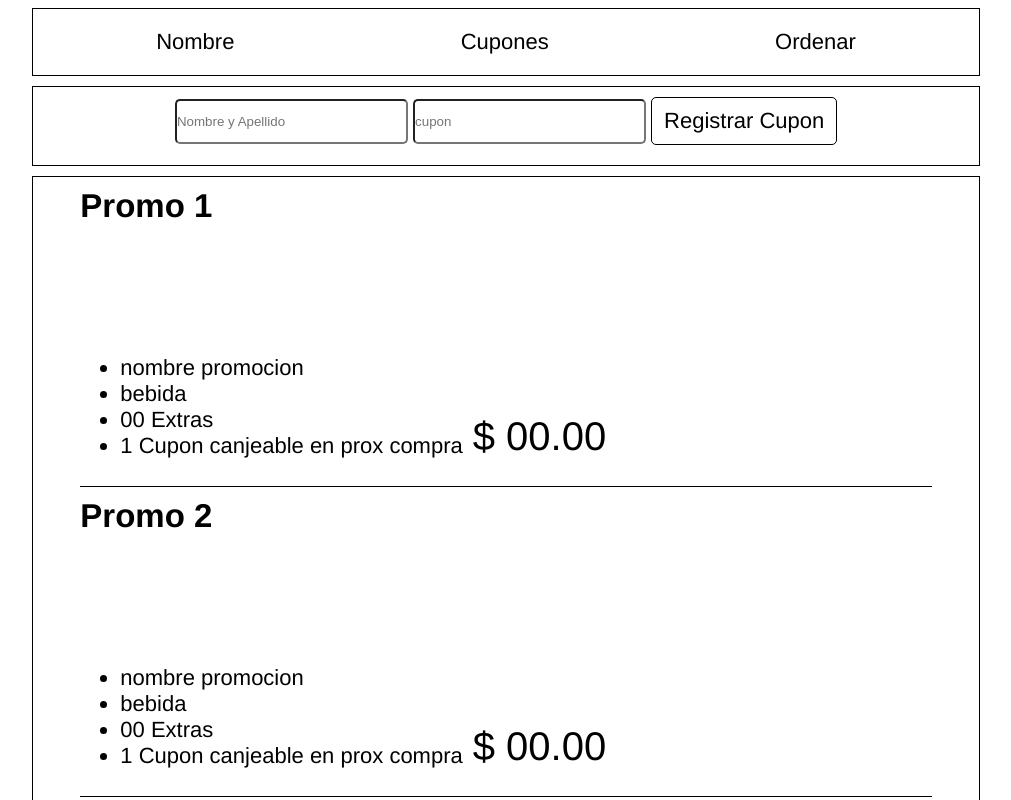
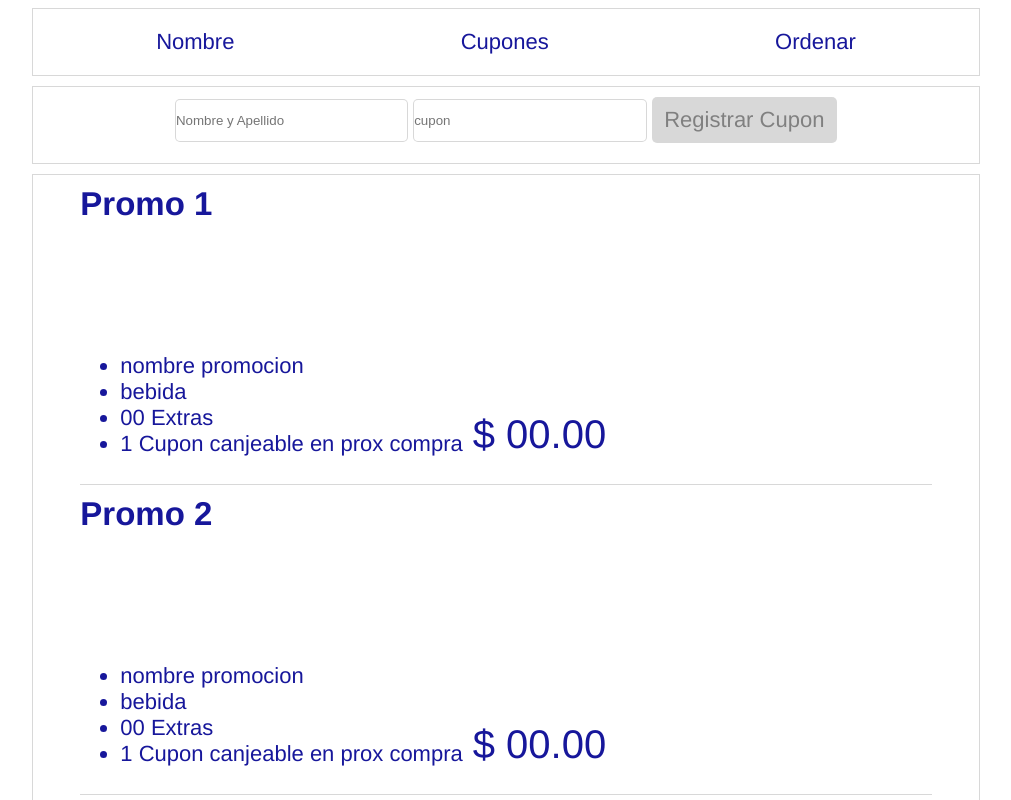
Before and after one commit to JoseLibrado/la_casa, a website built with webpack: page src/index.html in a window 1280 px wide. Both pictures are taken after a click on the link "Cupones". Shown: the top 800 px of the page, without its empty margins (134-1145 px from the left). Built offline with nearby package versions, Linux system fonts and the light colour scheme.

Commit message:
agregando estilos, en progreso

```diff
--- a/src/css/componentes.css
+++ b/src/css/componentes.css
@@ -1,3 +1,9 @@
+:root {
+    --lineas: rgba(201, 201, 201, 0.719);
+    --letras: rgb(23, 23, 155);
+    --fondo: rgba(255, 255, 255, 0.823);
+}
+
 html {
     box-sizing: border-box;
   }
@@ -7,7 +13,9 @@ html {
 html {
     font-size: 62.5%; /*  Esto equivale 10px = 1rem */
 }
-body { color: black; font-family: 'Franklin Gothic Medium', 'Arial Narrow', Arial, sans-serif;}
+body {
+    color: var(--letras);
+    font-family: 'Franklin Gothic Medium', 'Arial Narrow', Arial, sans-serif;}
 /* Gloables */
 .contenedor {
     width: 75%;
@@ -18,8 +26,9 @@ body { color: black; font-family: 'Franklin Gothic Medium', 'Arial Narrow', Aria
 }
 a{
     text-decoration: none;
-    color: black;
     margin: 0;
+    color: var(--letras);
+
 }
 p, h1,h2,h3 {
     margin: 0;
@@ -28,11 +37,13 @@ select {
     margin: 1rem 0;
 }
 select, input{
+    border: 1px solid var(--lineas);
     padding: .5rem 0;
     width: 100%;
 }
 textarea {
     width: 100%;
+    border: 1px solid var(--lineas);
 }
 ul {
     margin: 0;
@@ -53,11 +64,11 @@ ul {
 }
 .btn {
     width: 80%;
-    border: 1px solid black;
     border-radius: 5px;
-    background-color: transparent;
+    background-color: var(--lineas);
     padding: 1rem 0;
     text-align: center;
+    color: grey;
 }
 .nota {
     font-size: 1.6rem;
@@ -66,7 +77,7 @@ ul {
     height: 300px;
     width: 90%;
     margin: 1rem auto;
-    border-bottom: 1px solid black;
+    border-bottom: 1px solid var(--lineas);
 
     display: flex;
     align-items: baseline;
@@ -98,7 +109,7 @@ ul {
 }
 /* header */
 header {
-    border: 1px solid black;
+    border: 1px solid var(--lineas);
     transition: all .3s ease-out;
 
 }
@@ -110,7 +121,7 @@ header {
 /* main  */
 
 .registro-cupones {
-    border: 1px solid black;
+    border: 1px solid var(--lineas);
     transition: all .3s ease;
     margin-bottom: 1rem;
     transition: all .3s ease-out;
@@ -145,26 +156,26 @@ main {
     text-align: center;
 }
 .menu-promociones {
- border: 1px solid black;
+ border: 1px solid var(--lineas);
  transition: all .3s ease-out;
 }
 /* menu-orden */
 .menu-orden {
     padding: 0 1rem;
-    border: 1px solid black;
+    border: 1px solid var(--lineas);
     /* transition: all .3s ease-out; */
 }
 .orden-principal {
     display: flex;
     flex-direction: column;
     padding-bottom: 1rem;
-    border-bottom: 1px solid black;
+    border-bottom: 1px solid var(--lineas);
 }
 .orden-secundaria {
     display: flex;
     flex-direction: column;
     padding-bottom: 1rem;
-    border-bottom: 1px solid black;
+    border-bottom: 1px solid var(--lineas);
 }
 .ingredientes {
     display: flex;
@@ -180,7 +191,7 @@ main {
 }
 .preferencias {
     padding-bottom: 1rem;
-    border-bottom: 1px solid black;
+    border-bottom: 1px solid var(--lineas);
 }
 .pago .total {
     text-align: left;
```
